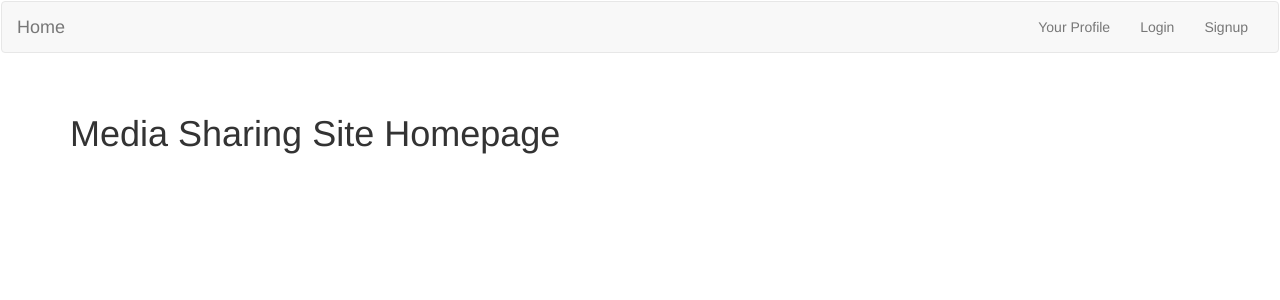
After one commit to natecrow/media-sharing-site, a Django app: page / in a window 1280 px wide. The commit adds this page. Shown: the top 300 px of the page. Run offline with Django 3.2, Linux system fonts and the light colour scheme; some libraries are stand-ins or nearby versions.

Commit message:
Added home page (placeholder for now)

```diff
--- a/mediasharingsite/urls.py
+++ b/mediasharingsite/urls.py
@@ -15,9 +15,12 @@ Including another URLconf
 """
 from django.conf.urls import url, include
 from django.contrib import admin
+from django.views.generic import TemplateView
 
 
 urlpatterns = [
+    url(r'^$', TemplateView.as_view(template_name='homepage.html'), name="homepage"),
+
     url(r'^admin/', admin.site.urls),
 
     url(r'^accounts/', include('accounts.urls')),
--- a/templates/_navigation.html
+++ b/templates/_navigation.html
@@ -8,12 +8,13 @@
                 <span class="icon-bar"></span>
                 <span class="icon-bar"></span>
             </button>
-            <a class="navbar-brand" href="{% url 'accounts:profile' %}">Profile</a>
+            <a class="navbar-brand" href="{% url 'homepage' %}">Home</a>
         </div><!-- /.navbar-header -->
 
         <!-- Collect the nav links, forms, and other content for toggling -->
         <div class="collapse navbar-collapse" id="bs-example-navbar-collapse-1">
             <ul class="nav navbar-nav navbar-right">
+                <li><a href="{% url 'accounts:profile' %}">Your Profile</a></li>
                 <li><a href="{% url 'accounts:login' %}">Login</a></li>
                 <li><a href="{% url 'accounts:signup' %}">Signup</a></li>
             </ul>
--- /dev/null
+++ b/templates/homepage.html
@@ -0,0 +1,7 @@
+{% extends '__base.html' %}
+
+{% block title %}Media Sharing Site Home{% endblock %}
+
+{% block content %}
+  <h1>Media Sharing Site Homepage</h1>
+{% endblock %}
```
